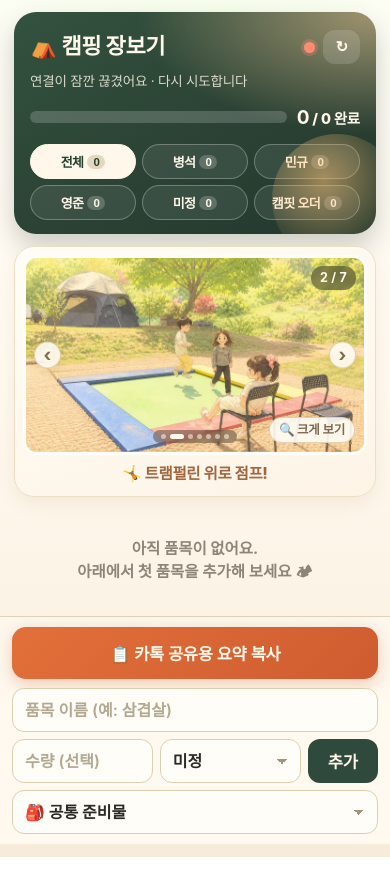
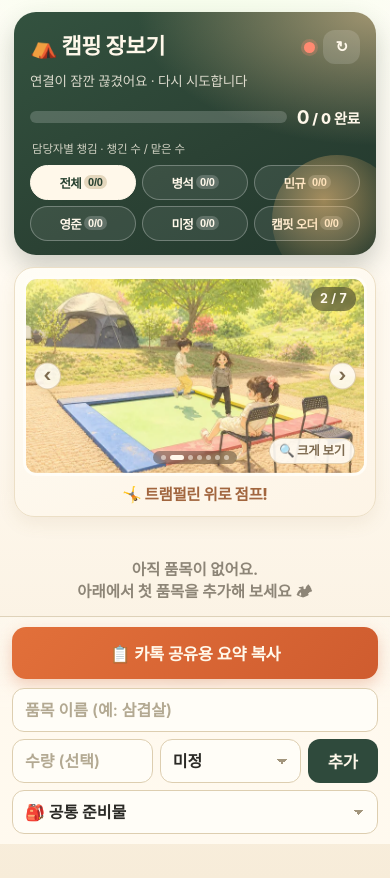
Before and after one commit to 3lovely45-lang/family-dashboard, a plain HTML site: page camping.html in a window 390 px wide. Before the commit the page ends 857 px from the top, so only its background shows below. Drawn offline with Linux system fonts and the light colour scheme; no server answers.

Commit message:
🔢 캠핑 장보기 담당자 탭에 챙긴/전체 개수(1/4) 표시 + 진행률·카톡 요약 연동

```diff
--- a/camping.html
+++ b/camping.html
@@ -121,6 +121,12 @@
   .ptext b{font-size:19px;}
 
   /* 담당자 탭 */
+  .tabs-hint{
+    margin:10px 2px -6px;
+    font-size:11.5px;
+    color:rgba(255,248,234,.78);
+    letter-spacing:-.2px;
+  }
   .tabs{
     display:grid;
     grid-template-columns:repeat(3,minmax(0,1fr));
@@ -631,8 +637,8 @@
   /* ---------- 좁은 화면(모바일 460px 이하) 보정 ---------- */
   @media (max-width:480px){
     .tabs{gap:6px;}
-    .tab{padding:7px 6px;font-size:13px;gap:4px;letter-spacing:-.6px;}
-    .tab .cnt{padding:1px 5px;min-width:18px;font-size:11.5px;}
+    .tab{padding:7px 4px;font-size:12.5px;gap:3px;letter-spacing:-.7px;}
+    .tab .cnt{padding:1px 4px;min-width:0;font-size:11px;letter-spacing:-.3px;}
     .row2{padding-left:0;flex-wrap:wrap;row-gap:7px;}
     .who{gap:5px;}
     .chip{padding:5px 9px;font-size:13.5px;letter-spacing:-.5px;}
@@ -643,6 +649,9 @@
 
   /* ---------- 360px 안드로이드 폭: 담당자 칩 5개 + 삭제 버튼을 한 줄에 ---------- */
   @media (max-width:380px){
+    .tabs{gap:5px;}
+    .tab{padding:7px 2px;font-size:11.8px;gap:3px;letter-spacing:-.8px;}
+    .tab .cnt{padding:1px 3px;min-width:0;font-size:10.5px;letter-spacing:-.4px;}
     .row2{gap:5px;}
     .who{gap:4px;}
     .chip{padding:4px 7px;font-size:12.5px;letter-spacing:-.6px;}
@@ -664,8 +673,9 @@
     <p class="sub" id="syncStatus">불러오는 중…</p>
     <div class="progress-row">
       <div class="bar"><i id="bar"></i></div>
-      <div class="ptext"><b id="doneCount">0</b> / <span id="totalCount">0</span> 완료</div>
+      <div class="ptext"><b id="doneCount">0</b> / <span id="totalCount">0</span> <span id="progressLabel">완료</span></div>
     </div>
+    <div class="tabs-hint">담당자별 챙김 · 챙긴 수 / 맡은 수</div>
     <div class="tabs" id="tabs"></div>
   </header>
 
@@ -778,6 +788,7 @@
   var elBar = $("bar");
   var elDone = $("doneCount");
   var elTotal = $("totalCount");
+  var elProgressLabel = $("progressLabel");
   var elStatus = $("syncStatus");
   var elDot = $("syncDot");
   var elSyncBtn = $("syncBtn");
@@ -941,20 +952,20 @@
     if (state.filter === "전체") return state.items.slice();
     return state.items.filter(function (it) { return it.assignee === state.filter; });
   }
+  // 담당자별 { 챙긴 수, 맡은 수 } 집계. 담당자가 비었거나 모르는 이름이면 '미정'으로 묶습니다.
   function counts() {
-    var out = { "전체": 0 };
-    ASSIGNEES.forEach(function (a) { out[a] = 0; });
-    var doneAll = 0;
+    var done = { "전체": 0 };
+    var total = { "전체": 0 };
+    ASSIGNEES.forEach(function (a) { done[a] = 0; total[a] = 0; });
     state.items.forEach(function (it) {
-      if (!it.checked) {
-        out["전체"]++;
-        if (out[it.assignee] === undefined) out[it.assignee] = 0;
-        out[it.assignee]++;
-      } else {
-        doneAll++;
-      }
+      var who = ASSIGNEES.indexOf(it.assignee) >= 0 ? it.assignee : "미정";
+      var hit = it.checked ? 1 : 0;
+      done["전체"] += hit;
+      total["전체"]++;
+      done[who] += hit;
+      total[who]++;
     });
-    return { remaining: out, doneAll: doneAll };
+    return { done: done, total: total };
   }
   function catKeys() {
     var keys = state.cats.slice();
@@ -968,19 +979,25 @@
     var c = counts();
     var html = "";
     ["전체"].concat(ASSIGNEES).forEach(function (who) {
-      var n = c.remaining[who] || 0;
-      html += '<button type="button" class="tab' + (state.filter === who ? " on" : "") + '" data-filter="' + esc(who) + '">' +
-        esc(who) + '<span class="cnt">' + n + "</span></button>";
+      var d = c.done[who] || 0;
+      var t = c.total[who] || 0;
+      var isDone = t > 0 && d === t;
+      var label = who + " " + t + "개 중 " + d + "개 챙김";
+      html += '<button type="button" class="tab' + (state.filter === who ? " on" : "") + (isDone ? " done" : "") + '" data-filter="' + esc(who) + '" aria-label="' + esc(label) + '">' +
+        esc(who) + '<span class="cnt" aria-hidden="true">' + d + "/" + t + "</span></button>";
     });
     elTabs.innerHTML = html;
   }
 
   function renderProgress() {
-    var total = state.items.length;
-    var done = 0;
-    state.items.forEach(function (it) { if (it.checked) done++; });
+    var c = counts();
+    var who = state.filter;
+    var mine = who !== "전체" && c.total[who] !== undefined;
+    var done = mine ? c.done[who] : c.done["전체"];
+    var total = mine ? c.total[who] : c.total["전체"];
     elDone.textContent = String(done);
     elTotal.textContent = String(total);
+    elProgressLabel.textContent = mine ? "챙김" : "완료";
     elBar.style.width = total ? Math.round((done / total) * 100) + "%" : "0%";
   }
 
@@ -1182,7 +1199,7 @@
       if (!mine.length) return;
       var left = mine.filter(function (it) { return !it.checked; });
       var bought = mine.filter(function (it) { return it.checked; });
-      lines.push("【" + who + "】 남은 " + left.length + " · 산 것 " + bought.length);
+      lines.push("【" + who + "】 " + bought.length + "/" + mine.length + " 챙김 · 남은 " + left.length);
       if (left.length) {
         lines.push("  □ 남은 것");
         left.forEach(function (it) {
```
